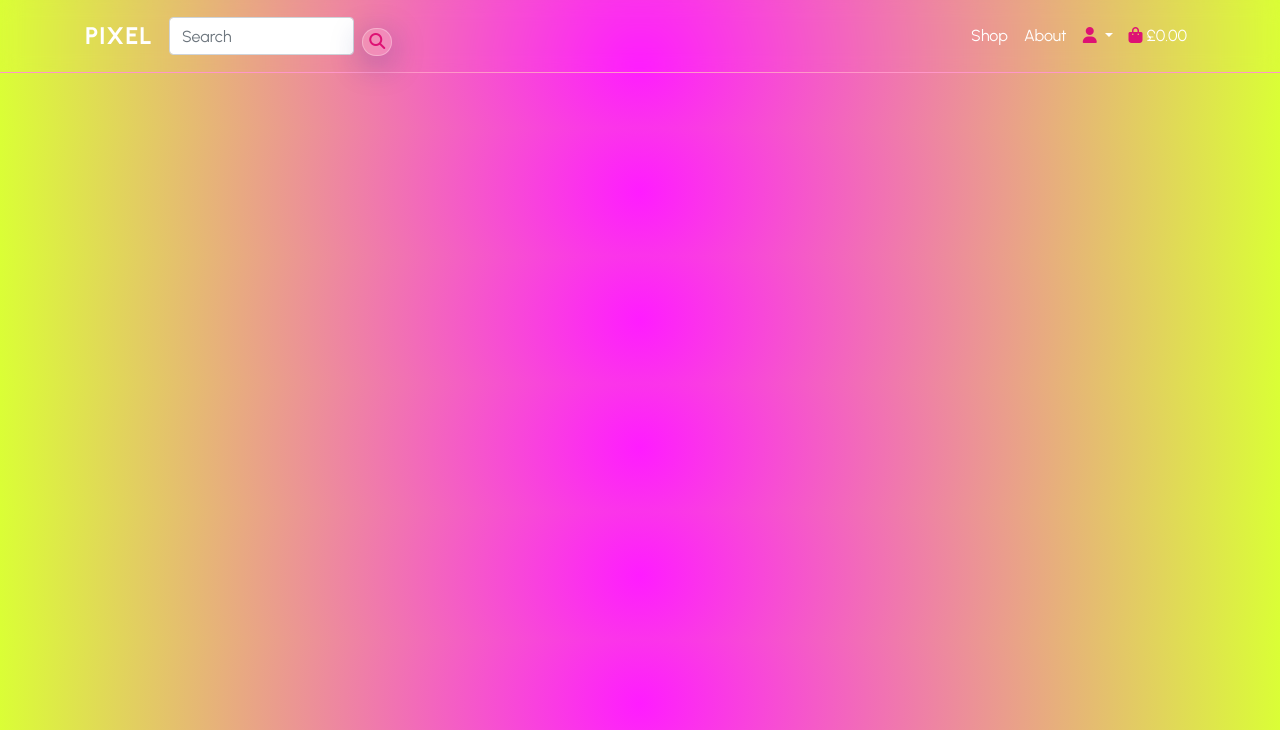
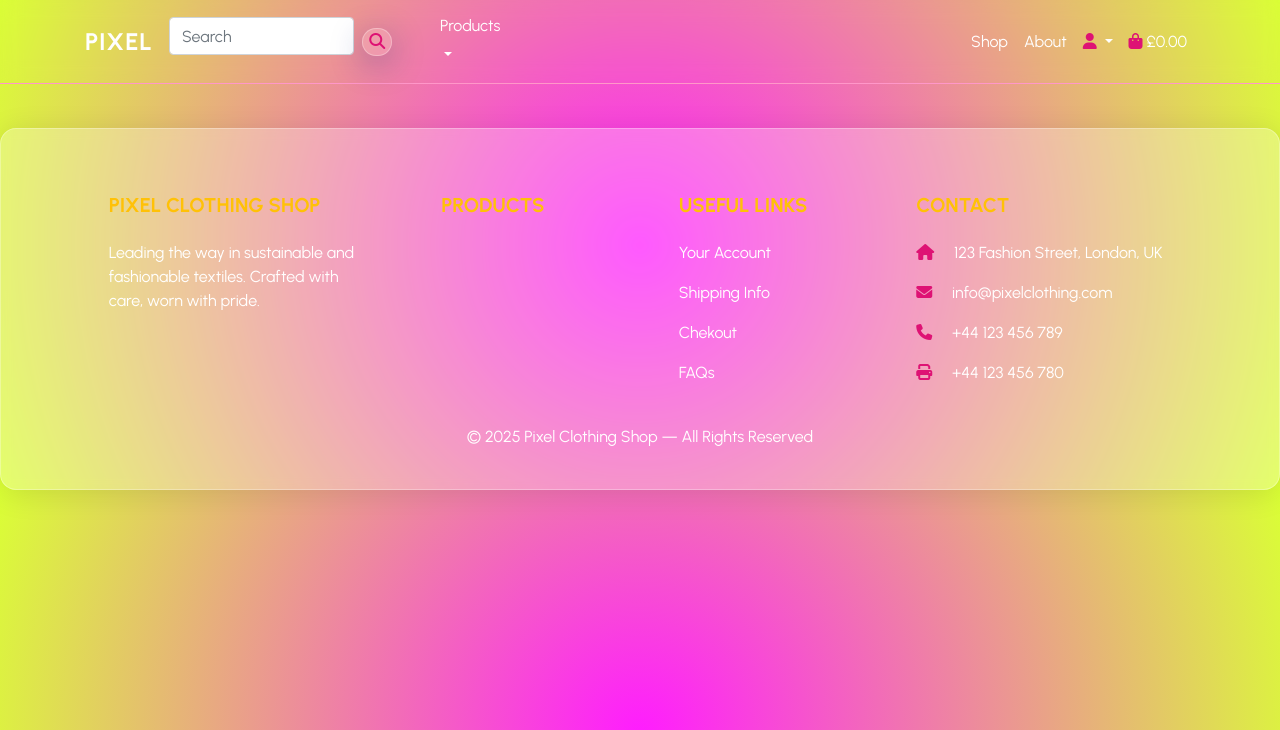
Before and after one commit to ToniEstarlich/pixel-store, a Django app: page /products/ in a window 1280 px wide. Shown: the top 730 px of the page. Run offline with Django 5.2, Linux system fonts and the light colour scheme; data that the repository does not hold is empty; some libraries are stand-ins or nearby versions.

Commit message:
add to categories in navbar and the footer

```diff
--- a/clothing_store/settings.py
+++ b/clothing_store/settings.py
@@ -89,6 +89,7 @@ TEMPLATES = [
                 'django.contrib.auth.context_processors.auth',
                 'django.contrib.messages.context_processors.messages',
                 'bag.context_processors.bag_contents',
+                'products.context_processors.get_categories',
 
                 #  context processor for the style CSS
                 'home.context_processors.timestamp',
--- a/home/urls.py
+++ b/home/urls.py
@@ -3,4 +3,5 @@ from . import views
 
 urlpatterns = [
     path('', views.index, name='home'),
+    path('faqs/', views.faqs, name='faqs'),
 ]
--- a/home/views.py
+++ b/home/views.py
@@ -6,3 +6,6 @@ def index(request):
     return render(request, 'home/index.html', {
         'timestamp': now().timestamp()
     })
+
+def faqs(request):
+    return render(request, 'home/faqs.html')
--- /dev/null
+++ b/products/context_processors.py
@@ -0,0 +1,9 @@
+from .models import Category
+from django.shortcuts import render
+
+def get_categories(request):
+    from .models import Category
+    categories = Category.objects.all()
+    return {
+        'categories': categories
+        }
--- a/products/views.py
+++ b/products/views.py
@@ -1,12 +1,23 @@
 from django.shortcuts import render
 from django.utils.timezone import now
 from .models import Product
+from .models import Product, Category
 
 def product_list(request):
-    products = Product.objects.all()
+    category_name = request.GET.get('category')
+
+    if category_name:
+        products = Product.objects.filter(category__name=category_name)
+    else:
+        products = Product.objects.all()
+
+    categories = Category.objects.all()
+
     return render(request, 'products/products_list.html', {
         'products': products,
-        'timestamp': now().timestamp()
+        'categories': categories,
+        'timestamp': now().timestamp(),
+        'selected_category': category_name,
     })
 
 def search(request):
--- a/static/css/base.css
+++ b/static/css/base.css
@@ -108,3 +108,12 @@ body {
   -webkit-background-clip: text;
   -webkit-text-fill-color: transparent;
 }
+
+footer {
+background: rgba(255, 255, 255, 0.27);
+border-radius: 16px;
+box-shadow: 0 4px 30px rgba(0, 0, 0, 0.1);
+backdrop-filter: blur(5.1px);
+-webkit-backdrop-filter: blur(5.1px);
+border: 1px solid rgba(255, 255, 255, 0.3);
+}
--- a/templates/base.html
+++ b/templates/base.html
@@ -72,6 +72,7 @@
 
   {% block page_header %}{% endblock %}
   {% block content %}{% endblock %}
+  {% include 'includes/footer.html' %}
   {% block postloadjs %}{% endblock %}
 </body>
 </html>
--- /dev/null
+++ b/templates/includes/footer.html
@@ -0,0 +1,50 @@
+<footer class="text-white pt-5 pb-4">
+    <div class="container text-center text-md-left">
+        <div class="row text-center text-md-left">
+
+            <!-- Company Info -->
+            <div class="col-md-3 col-lg-3 col-xl-3 mx-auto mt-3">
+                <h5 class="text-uppercase mb-4 font-weight-bold text-warning">Pixel Clothing Shop</h5>
+                <p>Leading the way in sustainable and fashionable textiles. Crafted with care, worn with pride.</p>
+            </div>
+
+            <!-- Products -->
+            <div class="col-md-3  col-lg-2 col-xl-2 mx-auto mt-3">
+                <h5 class="text-uppercase mb-4 font-weight-bold text-warning">Products</h5>
+                <ul class="list-unstyled">
+                    {% for category in categories %}
+                    <li><a class="text-white" href="{% url 'products_list' %}?category={{ category.name }}">{{ category.name }}</a></li>
+                    {% endfor %}
+                </ul>
+            </div>
+
+            <!-- Useful links -->
+            <div class="col-md-3 col-lg-2 col-xl-2 mx-auto mt-3">
+                <h5 class="text-uppercase mb-4 font-weight-bold text-warning">Useful Links</h5>
+                <p><a href="{% url 'profile' %}" class="text-white" style="text-decoration: none;">Your Account</a></p>
+                <p><a href="{% url 'view_bag' %}" class="text-white" style="text-decoration: none;">Shipping Info</a></p>
+                <p><a href="{% url 'checkout' %}" class="text-white" style="text-decoration: none;">Chekout</a></p>
+                <p><a href="{% url 'faqs' %}" class="text-white" style="text-decoration: none;">FAQs</a></p>
+	        </div>
+
+            <!-- Contact -->
+            <div class="col-md-4 col-lg-3 col-xl-3 mx-auto mt-3">
+                <h5 class="text-uppercase mb-4 font-weight-bold text-warning">Contact</h5>
+                <p><i class="fas fa-home mr-3"></i> 123 Fashion Street, London, UK</p>
+                <p><i class="fas fa-envelope mr-3"></i> info@pixelclothing.com</p>
+                <p><i class="fas fa-phone mr-3"></i> +44 123 456 789</p>
+                <p><i class="fas fa-print mr-3"></i> +44 123 456 780</p>
+            </div>
+
+        </div>
+
+        <!-- Footer Bottom -->
+        <div class="row d-flex justify-content-center mt-4">
+            <div class="col-md-8 col-lg-8">
+                <p class="text-center">
+                    © 2025 Pixel Clothing Shop — All Rights Reserved
+                </p>
+            </div>
+        </div>
+    </div>
+</footer>
--- a/templates/includes/main-nav.html
+++ b/templates/includes/main-nav.html
@@ -14,7 +14,7 @@
     </a>
     <div class="dropdown-menu dropdown-menu-right bg-dark border-0">
       {% if request.user.is_authenticated %}
-      <h1> Hola, {{ request.user.name }}, Welcome to PIXEL</h1>
+      <h1>Hola, {% if request.user.is_authenticated %}{{ request.user.username }}{% else %} invitado {% endif %}</h1>
         <a class="dropdown-item text-white" href="{% url 'profile' %}">My Profile</a>
         <a class="dropdown-item text-white" href="{% url 'account_logout' %}">Logout</a>
       {% else %}
--- a/templates/includes/mobile-top-header.html
+++ b/templates/includes/mobile-top-header.html
@@ -6,7 +6,23 @@
     </form>
   </li>
   <li class="nav-item">
-    <a class="nav-link" href="#">
+    <a class="nav-link" href="#"></a>
+  </li>
+
+<!-- Drop down of perfil -->
+
+   <li class="nav-item dropdown">
+    <a class="nav-link text-white dropdown-toggle" href="#" id="userMenu" role="button" data-toggle="dropdown">
+      <h6 class="">Products</h6>
     </a>
+    <div class="dropdown-menu dropdown-menu-right bg-dark border-0">
+       {% for category in categories %}
+    <a class="nav-link" href="{% url 'products_list' %}?category={{ category.name }}">{{ category.name }}</a>
+       {% endfor %}
+    </div>
+  </li>
+
+  <li>
+
   </li>
 </ul>
```
Also changed, not shown: home/templates/home/faqs.html (added, +23 -0 lines).
